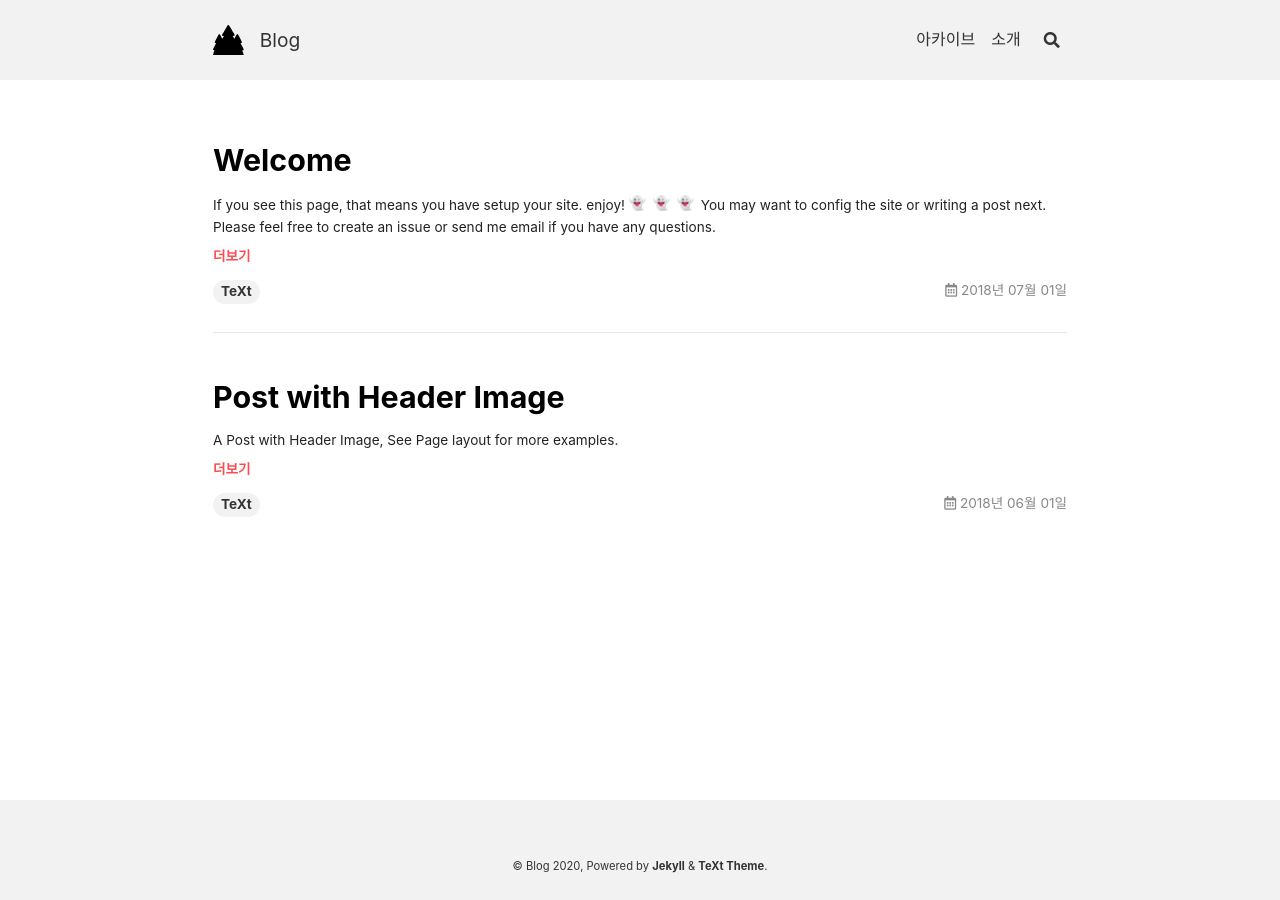
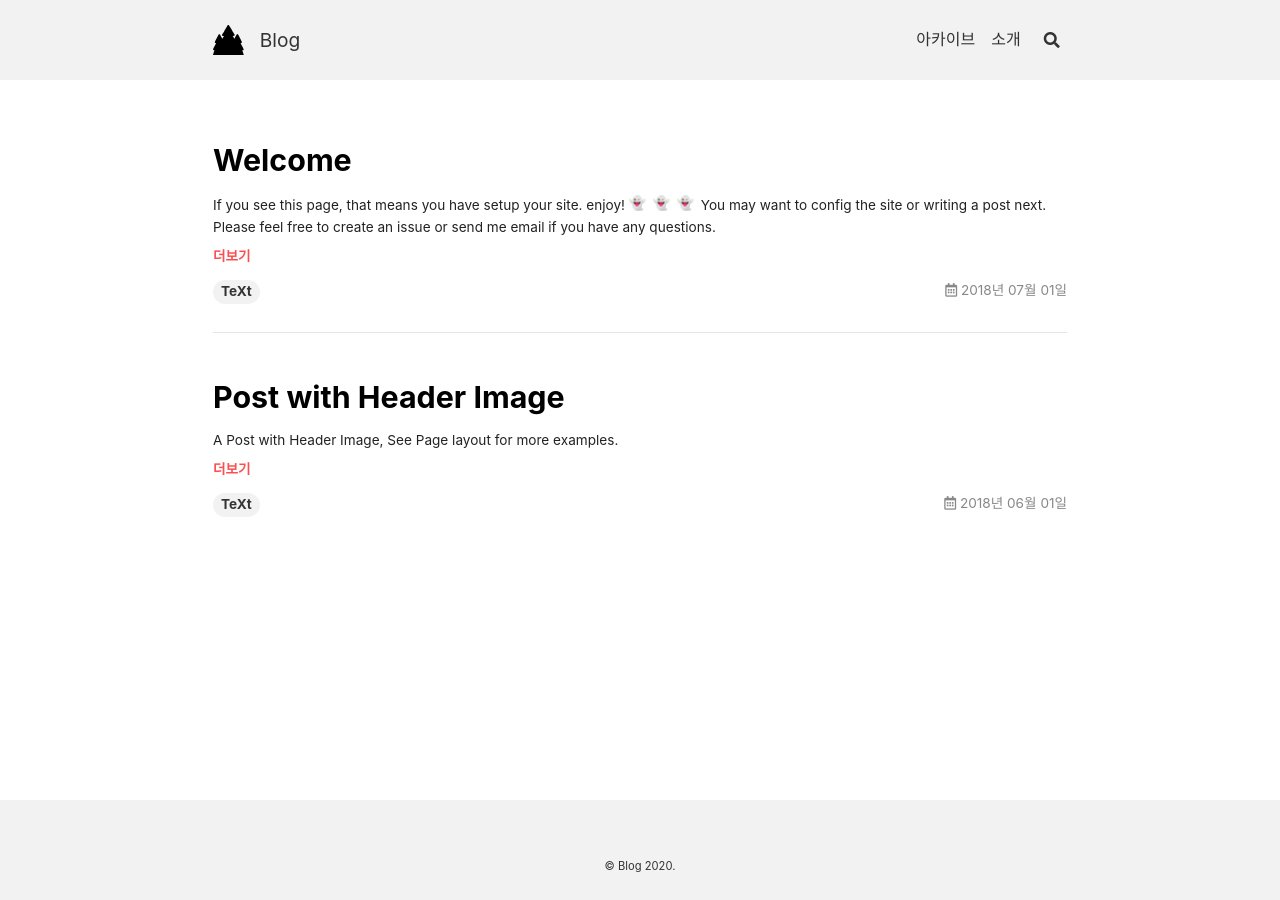
Before and after one commit to abysswhale/abysswhale.github.io, a Jekyll site: the page built from index.html, in a window 1280 px wide. Built offline with Jekyll 4.4.1, drawn with Linux system fonts in a browser that asks for light colours; nearby versions of some CDN libraries; emoji names are drawn with the system emoji font; the list of posts is cut into pages by our own code.

Commit message:
Update layouts
레이아웃 1차 수정

```diff
--- a/_config.yml
+++ b/_config.yml
@@ -211,9 +211,12 @@
       license: false
       aside:
         toc: true
-      show_edit_on_github: true
-      show_subscribe: true
+      show_edit_on_github: false
+      show_subscribe: false
       pageview: true
+      mode: immersive
+      article_header:
+        type: overlay
 
 
 ## => Plugins
--- a/_includes/footer.html
+++ b/_includes/footer.html
@@ -28,9 +28,7 @@
       <div>
         {%- include snippets/get-locale-string.html key='COPYRIGHT_DATES' -%}
         {%- assign _locale_copyright_dates = __return -%}
-        © {{ site.title }} {{ _locale_copyright_dates }},
-        Powered by <a title="Jekyll is a simple, blog-aware, static site generator." href="http://jekyllrb.com/">Jekyll</a> & <a
-        title="TeXt is a super customizable Jekyll theme." href="https://github.com/kitian616/jekyll-TeXt-theme">TeXt Theme</a>.
+        © {{ site.title }} {{ _locale_copyright_dates }}.
       </div>
     </div>
   </div>
--- a/_layouts/page.html
+++ b/_layouts/page.html
@@ -149,7 +149,7 @@
                     {%- include article-info.html article=page semantic=false -%}
                     {%- include article-header.html article=page semantic=false -%}
                     {%- if page.excerpt -%}
-                      <p class="overlay__excerpt">{{ page.excerpt | strip_html | strip_newlines | strip | truncate: _article_header_excerpt_truncate }}</p>
+                      <p class="overlay__excerpt">{{ page.subtitle }}</p>
                     {%- endif -%}
                     {%- if page.article_header.actions -%}
                       <ul class="menu">
--- a/_sass/common/_reset.scss
+++ b/_sass/common/_reset.scss
@@ -137,7 +137,6 @@
 }
 
 code {
-  font-size: map-get($base, font-size-xs);
   line-height: map-get($base, line-height-sm);
 }
 
@@ -172,3 +171,10 @@
 .mermaidTooltip {
   display: none;
 }
+::-webkit-scrollbar{
+	width: 5px;
+	height: 3px;
+}
+::-webkit-scrollbar-thumb{
+	border-radius: 3px;
+}
```
Also changed, not shown: favicon.ico.
